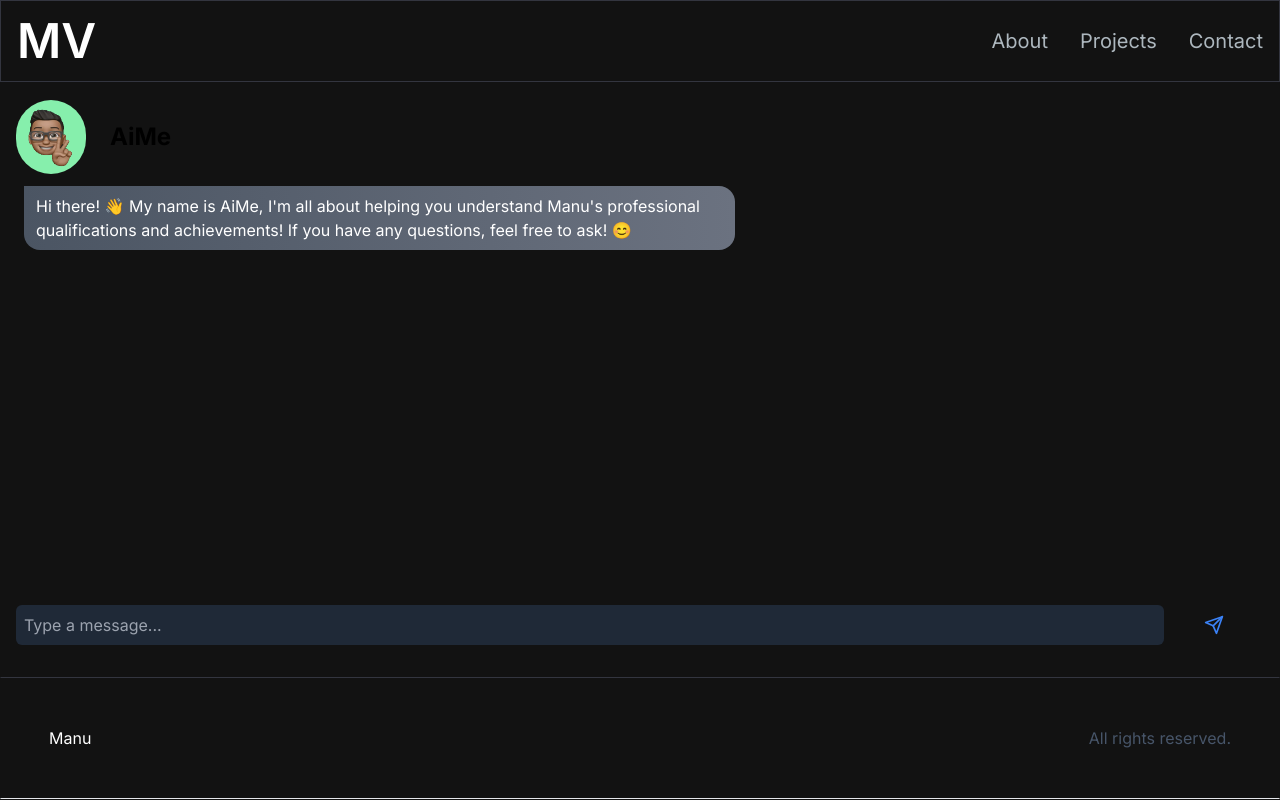
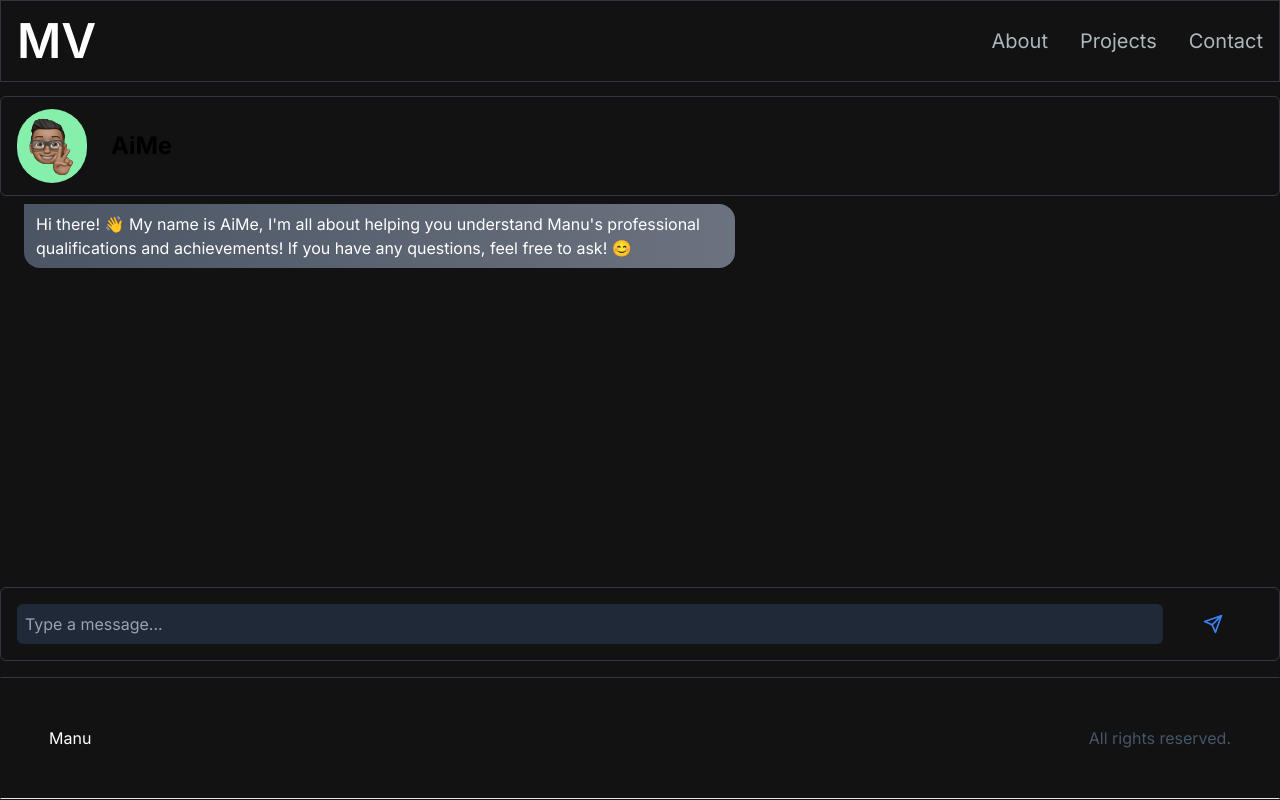
Before and after one commit to manugeorge04/Portfolio_Website, a Next.js app: page /chat in a window 1280 px wide. Built offline with nearby package versions, Linux system fonts and the light colour scheme.

Commit message:
chat look changes

```diff
--- a/src/app/chat/page.js
+++ b/src/app/chat/page.js
@@ -94,8 +94,8 @@ export default function Chat() {
   return (
     <main className="flex min-h-screen flex-col bg-[#121212]">
       <Navbar />
-      <div className="container mt-24 mx-auto  rounded-[6px] flex flex-col h-[calc(100vh-235px)] mb-4">
-        <div className="flex flex-row items-center px-4 py-1 max-h-[100px] rounded-[8px] ">
+      <div className="container mt-24 mx-auto  rounded-[6px] flex flex-col h-[calc(100dvh-235px)] mb-4">
+        <div className="flex flex-row items-center px-4 py-1 max-h-[100px] rounded-[8px] sm:border-[#33353F] sm:border rounded-md py-8 px-16 ">
           <div className="bg-green-300 rounded-full">
             <Image
               src="/images/memoji.png"
@@ -119,11 +119,11 @@ export default function Chat() {
               key={index}
             />
           ))}
-          {loading && <TypingIndicator/> }
+          {loading && <TypingIndicator />}
           <div ref={messagesEndRef}></div>
         </div>
 
-        <div className="flex items-center p-4 ">
+        <div className="flex items-center p-4  sm:border-[#33353F] sm:border rounded-md">
           <input
             type="text"
             className="flex-1 p-2 text-white bg-[#1F2937] rounded-md outline-none"
```
